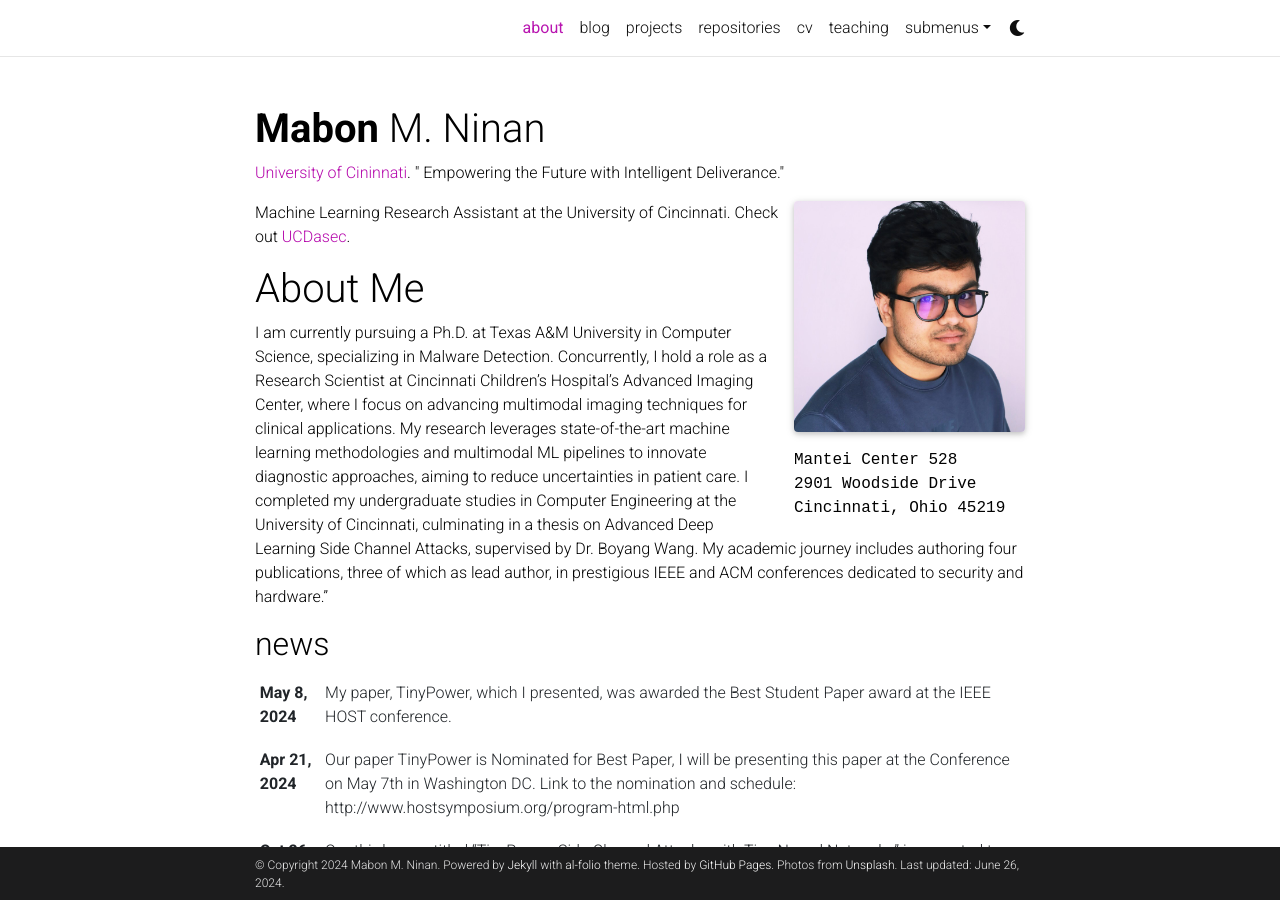
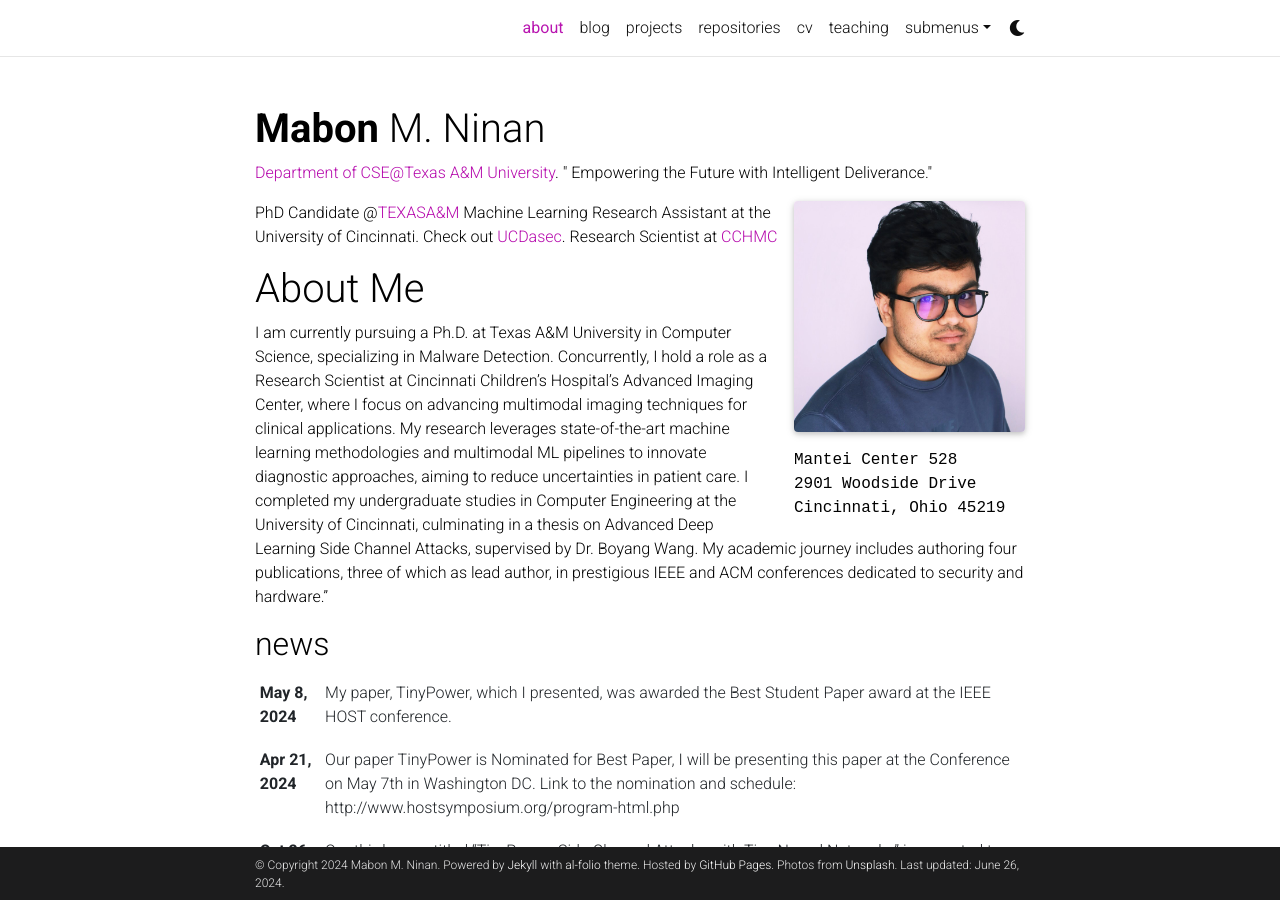
Before and after one commit to mabonmn/mabonmn.github.io, a Jekyll site: the page built from _pages/about.md, in a window 1280 px wide and 900 px high. Built offline with Jekyll 4.4.1, drawn with Linux system fonts in a browser that asks for light colours; full-size pictures stand in for the smaller copies a plugin makes; comment, search, counter and statistics services are not loaded; a style sheet for code colours, icons or effects is not loaded.

Commit message:
Update about.md

```diff
--- a/_pages/about.md
+++ b/_pages/about.md
@@ -2,7 +2,7 @@
 layout: about
 title: about
 permalink: /
-subtitle: <a href='#'>University of Cininnati</a>. " Empowering the Future with Intelligent Deliverance."
+subtitle: <a href='#'> Department of CSE@Texas A&M University</a>. " Empowering the Future with Intelligent Deliverance."
 
 profile:
   align: right
@@ -18,9 +18,9 @@ latest_posts: true  # includes a list of the newest posts
 selected_papers: true # includes a list of papers marked as "selected={true}"
 social: true  # includes social icons at the bottom of the page
 ---
-
+PhD Candidate @[TEXASA&M](https://engineering.tamu.edu/cse/index.html)
 Machine Learning Research Assistant at the University of Cincinnati. Check out [UCDasec](https://homepages.uc.edu/~wang2ba/).
-
+Research Scientist at [CCHMC](https://www.cincinnatichildrens.org/research/divisions/a/ai-imaging)
 # About Me
 I am currently pursuing a Ph.D. at Texas A&M University in Computer Science, specializing in Malware Detection. Concurrently, I hold a role as a Research Scientist at Cincinnati Children's Hospital's Advanced Imaging Center, where I focus on advancing multimodal imaging techniques for clinical applications. My research leverages state-of-the-art machine learning methodologies and multimodal ML pipelines to innovate diagnostic approaches, aiming to reduce uncertainties in patient care.
 I completed my undergraduate studies in Computer Engineering at the University of Cincinnati, culminating in a thesis on Advanced Deep Learning Side Channel Attacks, supervised by Dr. Boyang Wang. My academic journey includes authoring four publications, three of which as lead author, in prestigious IEEE and ACM conferences dedicated to security and hardware."
```
